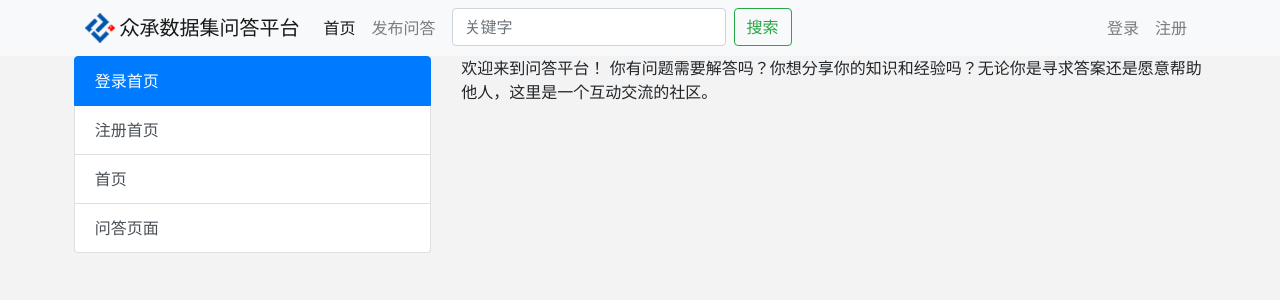
After one commit to RKwork85/rk_website, a Flask app: template templates/rkwork.html in a window 1280 px wide. The commit adds this page. Shown: the top 300 px of the page. Run offline with Flask 3, Linux system fonts and the light colour scheme; the template is opened without the code that fills it, so the values that code supplies are empty; some libraries are stand-ins or nearby versions.

```diff
--- a/app.py
+++ b/app.py
@@ -1,4 +1,4 @@
-from flask import Flask, g, session
+from flask import Flask, g, redirect, render_template, session, template_rendered, url_for
 from exts import db, mail
 from models import UserModel
 from blueprints.auth import bp as auth_bp
@@ -42,8 +42,7 @@ def my_contex_processor():
 
 @app.route('/')
 def hello():
-    return '你好啊，我是木子'
-
+    return redirect(url_for('qa.index'))
 
 if __name__ == '__main__':
-    app.run(debug=True)
+    app.run(host='0.0.0.0',debug=True)
--- a/blueprints/qa.py
+++ b/blueprints/qa.py
@@ -19,7 +19,7 @@ def public_question():
         if form.validate():
             title = form.title.data
             content = form.content.data
-            question = QuestionModel(title= title, content= content ,author = g.user)   # g.user在每次请求前都会拿到；author是一个外键的实例对象负责接收的
+            question = QuestionModel(title= title, content= content ,author = g.user)   # g.user在每次请求前都会拿到；author是一个外键的实例对象：负责接收的
             db.session.add(question)
             db.session.commit()
             return redirect(url_for('qa.index'))
--- a/models.py
+++ b/models.py
@@ -25,10 +25,12 @@ class QuestionModel(db.Model):
     create_time = db.Column(db.DateTime, default = datetime.now)
 
     # 外键
-    author_id = db.Column(db.Integer, db.ForeignKey("user.id"))
+    author_id = db.Column(db.Integer, db.ForeignKey("user.id"))     #   定义是写在数据库中的   qa.py里面/ public_question
     author = db.relationship(UserModel, backref = "questions")      # 用来接收实例 而 外键定义的时候就定义了映射关系，sqlalchemy和自动去
     # author = db.relationship(UserModel, backref = "questions")      # 那backref 就没什么用了
-
+                                                                    # 逻辑：先使用查询查到表的所有数据 for循环 遍历每一条数据
+                                                                    #  1 代码中定义外键的那行，就是数据库中表的那一列的列名 即代码中 变量的值（author_id）
+                                                                    #  2 代码中backref定义的值， 是使用的方式 通过 questions访问anthor(这个author是定义外键时绑定的user.id的别名，也就是那条数据的别名) 使用方式 questions.anthor.username
 
 class AnswerModel(db.Model):
     __tablename__ = 'answer'
--- a/templates/base.html
+++ b/templates/base.html
@@ -5,8 +5,7 @@
     <!-- 加一行测试注释 -->
     <meta charset="utf-8">
     <meta name="viewport" content="width=device-width, initial-scale=1">
-   <link rel="stylesheet" href="{{ url_for('static', filename='bootstrap/bootstrap.4.6.min.css') }}">
-
+    <link rel="stylesheet" href="{{ url_for('static', filename='bootstrap/bootstrap.4.6.min.css') }}">
 <!--    <link rel="stylesheet" href="{{url_for('static',filename='bootstrap/bootstrap.4.6.min.css') }}">-->
     <link rel="stylesheet" href="{{ url_for('static', filename='css/init.css') }}">
 
@@ -19,7 +18,8 @@
 <body>
     <nav class="navbar navbar-expand-lg navbar-light bg-light">
         <div class="container">
-            <a class="navbar-brand" href="#">众承问答</a>
+            <img class="nav-item" src="{{url_for('static', filename = 'images/logo.png')}}" alt="加载错误！" width="30px" height="30px">&nbsp
+            <a class="navbar-brand" href="{{url_for("qa.index")}}">众承数据集问答平台</a>
             <button class="navbar-toggler" type="button" data-toggle="collapse" data-target="#navbarSupportedContent" aria-controls="navbarSupportedContent" aria-expanded="false" aria-label="Toggle navigation">
                 <span class="navbar-toggler-icon"></span>
             </button>
--- a/templates/detail.html
+++ b/templates/detail.html
@@ -32,7 +32,7 @@
             {% for answer in question.answers %}
             <li>
                 <div class="user-info">
-                    <img class="avatar" src="{{url_for('static',filename='images/hefeng.jpg')}}" alt="">
+                    <img class="avatar" src="{{url_for('static',filename='images/rkwork.jpg')}}" alt="">
                     <span class="username">{{answer.author.username}}</span>
                     <span class="create-time">{{answer.create_time}}</span>
                 </div>
--- a/templates/index.html
+++ b/templates/index.html
@@ -17,7 +17,7 @@
                     {% for question in questions%}
                         <li>
                         <div class="side-question">
-                            <img class="side-question-avatar" src="{{url_for('static', filename = 'images/rkwork.png')}}" alt="" >
+                            <img class="side-question-avatar" src="{{url_for('static', filename = 'images/muzi.png')}}" alt="" >
                         </div>
                         <div class="question-main">
                             <div class="question-title"><a href="{{url_for('qa.detail',qa_id = question.id)}}">{{question.title}}</a></div>                <!--问题详情，精妙！设置跳转连接-->
--- /dev/null
+++ b/templates/rkwork.html
@@ -0,0 +1,30 @@
+{% extends "base.html" %}
+{% block title%}rk-问答平台导航页{%endblock%}
+
+{%block body%}
+<div class="row" style="display: flex; align-items: center; justify-content: center;">
+<div class="row">
+  <div class="col-4">
+    <div class="list-group" id="list-tab" role="tablist">
+      <a class="list-group-item list-group-item-action active" id="list-home-list" data-toggle="list" href="{{url_for('auth.login')}}"> 登录首页</a>
+      <a class="list-group-item list-group-item-action" id="list-profile-list" data-toggle="list" href="{{url_for('auth.register')}}">注册首页</a>
+      <a class="list-group-item list-group-item-action" id="list-messages-list" data-toggle="list" href="{{url_for('qa.index')}}">首页</a>
+      <a class="list-group-item list-group-item-action" id="list-settings-list" data-toggle="list" href="{{url_for('qa.public_answer')}}">问答页面</a>
+    </div>
+  </div>
+  <div class="col-8">
+    <div class="tab-content" id="nav-tabContent">
+      <div class="tab-pane fade show active" id="list-home" role="tabpanel" aria-labelledby="list-home-list">欢迎来到问答平台！
+        你有问题需要解答吗？你想分享你的知识和经验吗？无论你是寻求答案还是愿意帮助他人，这里是一个互动交流的社区。</div>
+      <div class="tab-pane fade" id="list-profile" role="tabpanel" aria-labelledby="list-profile-list">...</div>
+      <div class="tab-pane fade" id="list-messages" role="tabpanel" aria-labelledby="list-messages-list">...</div>
+      <div class="tab-pane fade" id="list-settings" role="tabpanel" aria-labelledby="list-settings-list">...</div>
+    </div>
+  </div>
+</div>
+</div>
+
+</body>
+</html>
+
+{% endblock %}
```
Also changed, not shown: static/images/logo.png (added), static/images/muzi.png (added), static/images/rkwork.jpg (added).
